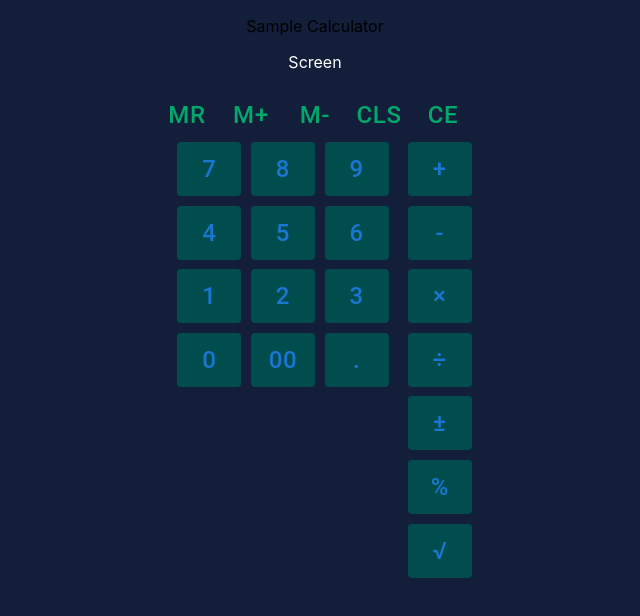
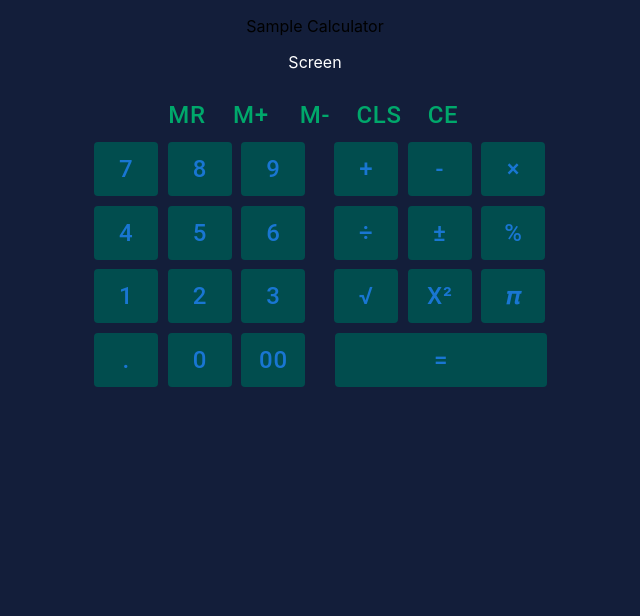
Before and after one commit to bluVshal/pub-sample-calculator, a React (Create React App) app: page / in a window 1280 px wide. Shown: the top 616 px of the page, without its empty margins (325-965 px from the left). Built offline with nearby package versions, Linux system fonts and the light colour scheme.

Commit message:
Added equal sign, pi and raised power 2

```diff
--- a/src/Components/Buttons/Buttons.js
+++ b/src/Components/Buttons/Buttons.js
@@ -5,7 +5,7 @@ import '../Styles/calcStyle.css';
 const Buttons = () => {
 
     const populateNumberButtons = () =>{
-        const arrayNum = ['.','00','0','3','2','1','6','5','4','9','8','7'];
+        const arrayNum = ['00','0','.','3','2','1','6','5','4','9','8','7'];
 
         return arrayNum.reverse().map((numbr) =>
             <Button
@@ -20,7 +20,7 @@ const Buttons = () => {
     };
 
     const populateoperationButtons = () => {
-        const arrayOp = ['+','-','×','÷','±','%','√'];
+        const arrayOp = ['+','-','×','÷','±','%','√', 'x²', '𝝅'];
 
         return arrayOp.map((op) =>
             <Button
@@ -36,11 +36,20 @@ const Buttons = () => {
 
     return(
         <div className="btn-container">
-            <div className='right-buttons'>
+            <div className='right-buttons-container'>
                 {populateNumberButtons()}
             </div>
-            <div className='op-buttons'>
+            <div className='op-buttons-container'>
                 {populateoperationButtons()}
+                <Button
+                  sx={{
+                    marginLeft:'0.5em',
+                    fontSize: '1.5rem',
+                    backgroundColor:'#014D4E',
+                    width:'88%'
+                  }}>
+                  =
+                </Button>
             </div>
         </div>
     );
--- a/src/Components/Styles/calcStyle.css
+++ b/src/Components/Styles/calcStyle.css
@@ -4,12 +4,10 @@
     justify-content: center;
 }
 
-.right-buttons{
+.right-buttons-container{
     width:15rem;
   }
 
-.op-buttons{
-    display: flex;
-    flex-direction: column;
-    max-height: 5rem;
+.op-buttons-container{
+    width: 15rem;
 }
```
